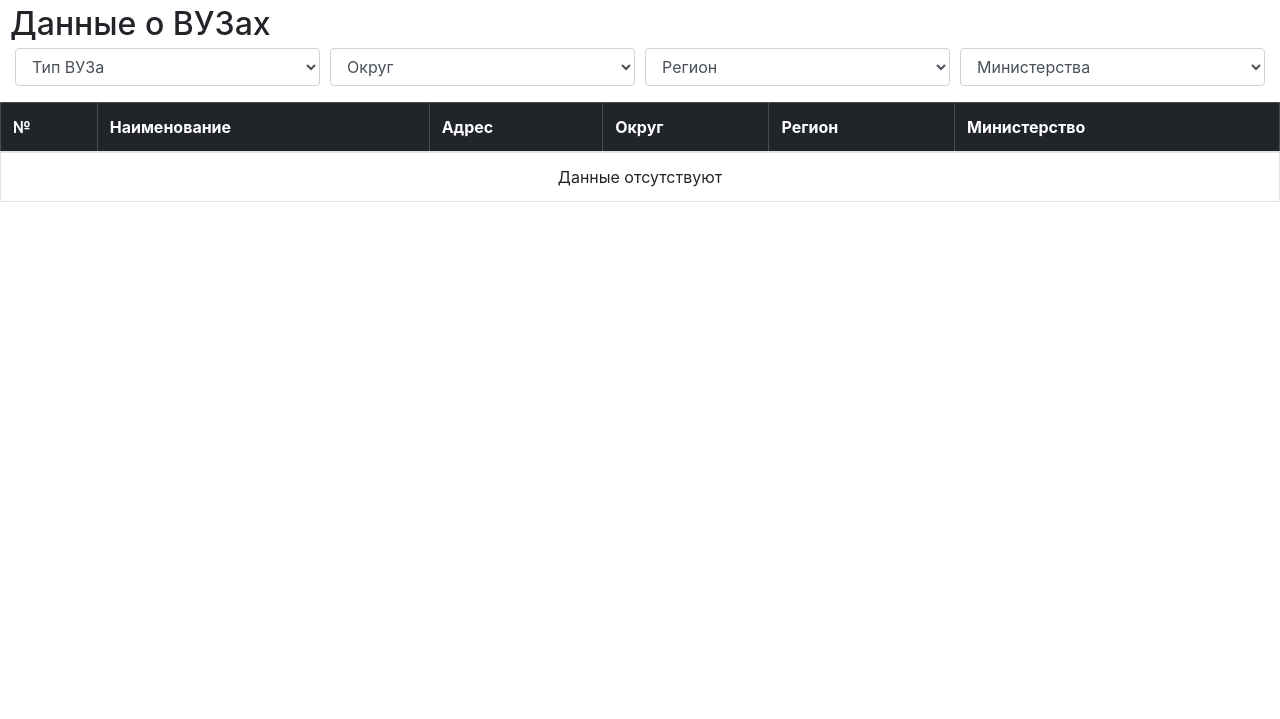
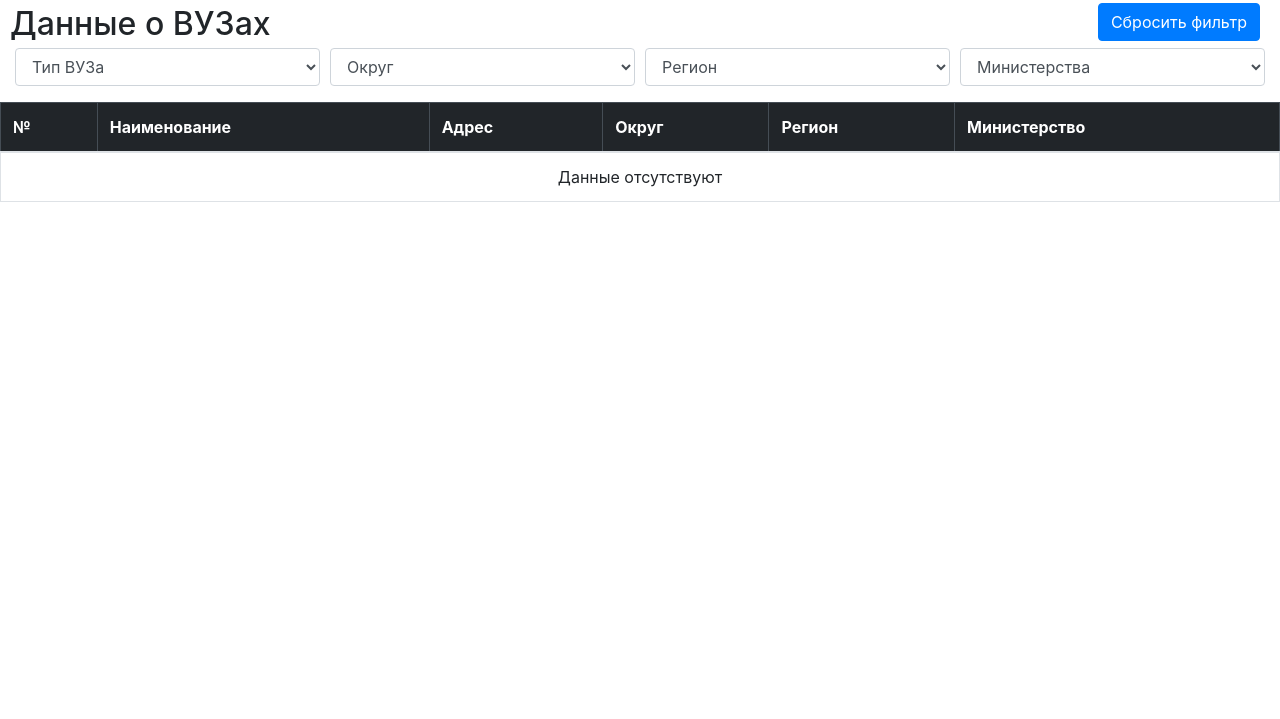
Before and after one commit to EngoyanSY/NIR_Engoyan, a Django app: page /vuz/ in a window 1280 px wide. Shown: the part 60-779 px from the top of the page. Run offline with Django 4.2, Linux system fonts and the light colour scheme; data that the repository does not hold is empty; some libraries are stand-ins or nearby versions.

Commit message:
feat: reset filter vuz

```diff
--- a/server/vuz/templates/vuz/vuz.html
+++ b/server/vuz/templates/vuz/vuz.html
@@ -31,6 +31,13 @@
             overflow: hidden;
         }
 
+        .reset-filter-button {
+            position: absolute;
+            top: 63px;
+            right: 20px;
+
+        }
+
         .table-container {
             height: 75vh;
             overflow-y: scroll;
@@ -58,7 +65,8 @@
         Программное средство НИР
     </div>
     <div class="container-fluid" style="box-shadow: 15px 15px 50px grey">
-        <h2 style="margin: 5px 10px;">Данные о ВУЗах</h2>
+        <h2 style="margin: 5px 10px; width: 30%;">Данные о ВУЗах</h2>
+        <button id="resetButton" class="btn btn-primary reset-filter-button">Сбросить фильтр</button>
         <div class="form-row" style="margin: 0 10px;">
                 <div class="form-group col-md-3">
                     <select id="vuzFilter" class="form-control">
@@ -173,6 +181,21 @@
     document.getElementById('districtFilter').addEventListener('change', filterVuzTable);
     document.getElementById('regionFilter').addEventListener('change', filterVuzTable);
     document.getElementById('ministryFilter').addEventListener('change', filterVuzTable);
+
+
+    function resetFilters() {
+        // Сброс значений фильтров
+        document.getElementById('vuzFilter').value = '';
+        document.getElementById('districtFilter').value = '';
+        document.getElementById('regionFilter').value = '';
+        document.getElementById('ministryFilter').value = '';
+
+        // Пересчитываем таблицу без фильтров
+        filterVuzTable();
+    }
+
+    // Обработчик события для кнопки сброса
+    document.getElementById('resetButton').addEventListener('click', resetFilters);
     </script>
 
     <script>
```
